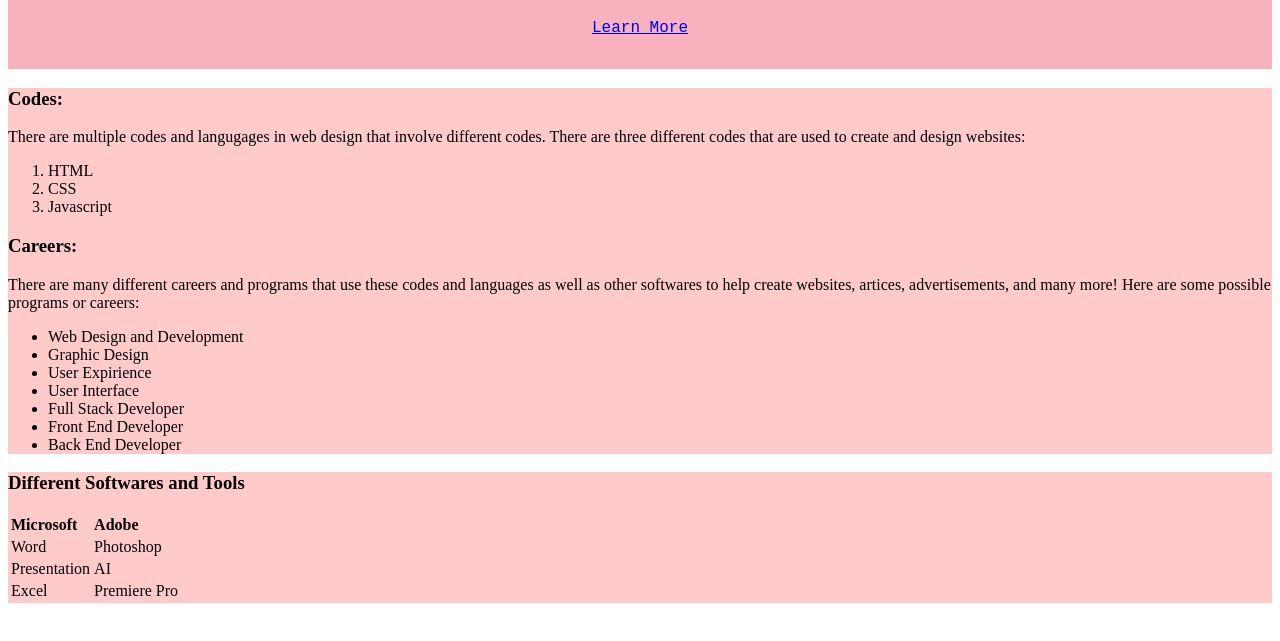
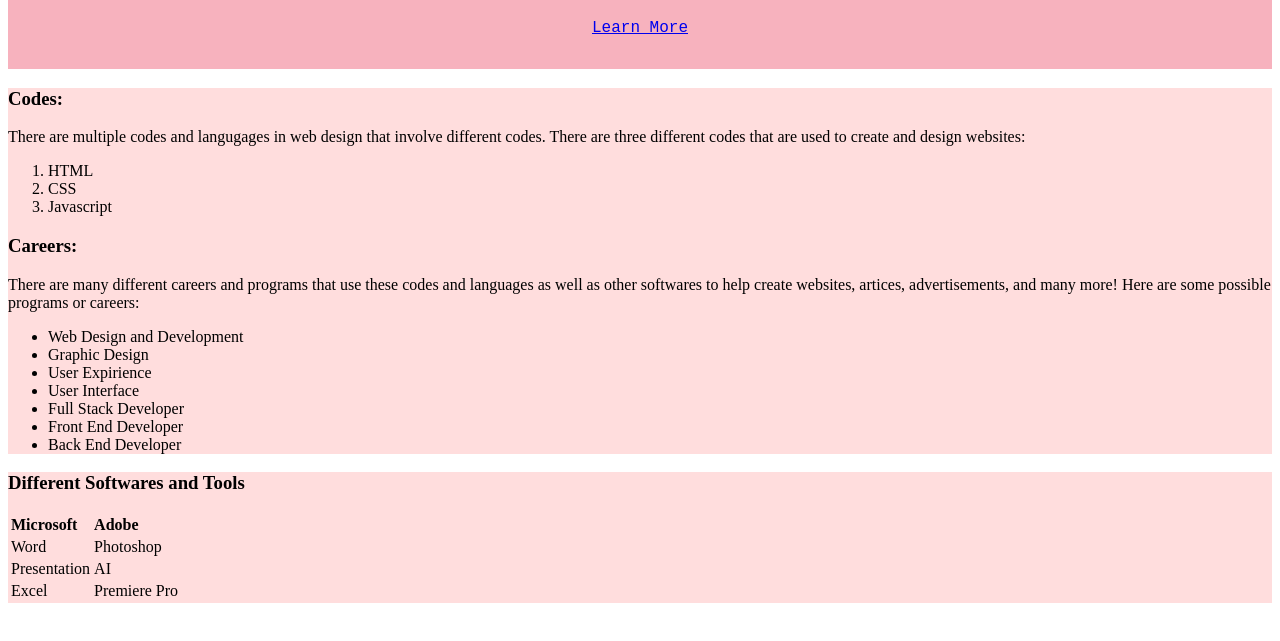
Before and after one commit to EmmaAnnie/HTML-and-Version-Control-Lab, a plain HTML site: page index.html in a window 1280 px wide. Shown: the part 101-742 px from the top of the page. Drawn offline with Linux system fonts and the light colour scheme.

Commit message:
Update main.css

```diff
--- a/main.css
+++ b/main.css
@@ -5,5 +5,5 @@ header {
     font-family: 'Courier New', Courier, monospace;
 }
 section {
-    background: rgb(255, 202, 202);
+    background: rgb(255, 221, 221);
 }
```
